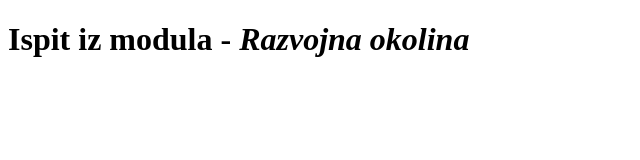
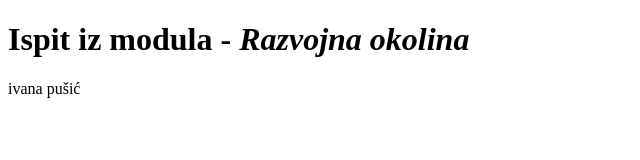
Before and after one commit to mpavic-algebra/razvojna-okolina-parcijalni, a plain HTML site: page dist/index.html in a window 1280 px wide. Shown: the full height of the page, 0-640 px from the left. Drawn offline with Linux system fonts and the light colour scheme.

Commit message:
Ivana Pušić: Parcijalni ispit

```diff
--- a/dist/index.html
+++ b/dist/index.html
@@ -7,5 +7,6 @@
 </head>
 <body>
     <h1>Ispit iz modula - <i>Razvojna okolina </i></h1>
+    <p>ivana pušić</p>
 </body>
 </html>
```
Also changed, not shown: 1 other file.
